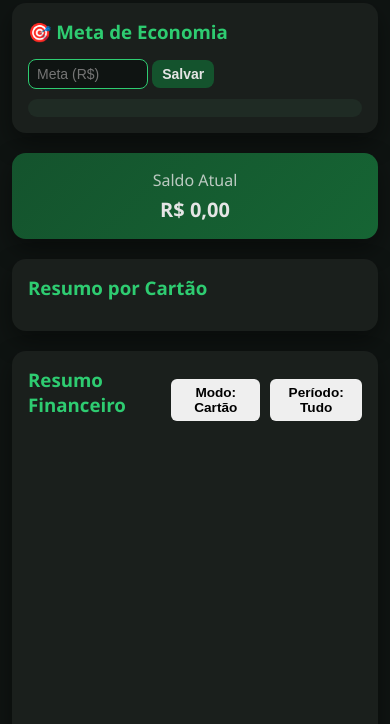
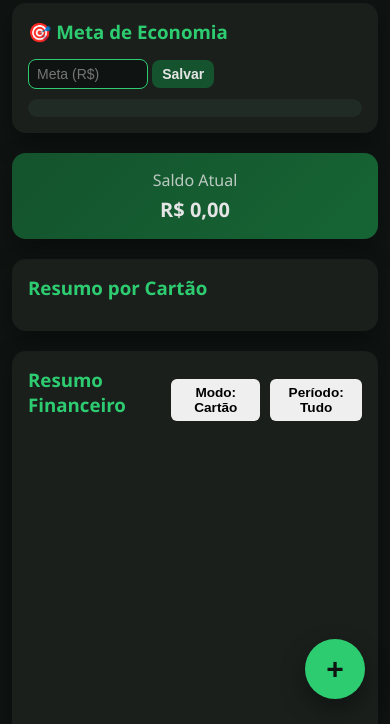
Before and after one commit to tryndadi/controle-financeiro-backend, a website: page public/index.html in a window 390 px wide. Shown: the part 120-844 px from the top of the page. Drawn offline with nearby package versions, Linux system fonts and the light colour scheme; no server answers.

Commit message:
fix: responsividade

```diff
--- a/public/index.html
+++ b/public/index.html
@@ -179,7 +179,9 @@
         </div>
     </div>
 
+    <button id="fab-add">+</button>
     <script src="/script.js" defer></script>
+
 </body>
 
 </html>
--- a/public/script.js
+++ b/public/script.js
@@ -567,6 +567,12 @@ document.getElementById("open-modal").onclick = function () {
     document.getElementById("transaction-modal").classList.add("active");
 };
 
+document.getElementById("fab-add").onclick = () => {
+
+    document.getElementById("modal-overlay").classList.add("active");
+
+};
+
 document.querySelectorAll(".filters select").forEach(select => {
     select.addEventListener("change", render);
 });
--- a/public/style.css
+++ b/public/style.css
@@ -543,3 +543,50 @@ tbody tr {
     }
 
 }
+
+#fab-add {
+
+    position: fixed;
+    bottom: 25px;
+    right: 25px;
+
+    width: 60px;
+    height: 60px;
+
+    border-radius: 50%;
+
+    background: #2ecc71;
+    color: #0f1412;
+
+    font-size: 30px;
+    font-weight: bold;
+
+    border: none;
+    cursor: pointer;
+
+    box-shadow: 0 10px 25px rgba(0, 0, 0, 0.4);
+
+    display: flex;
+    align-items: center;
+    justify-content: center;
+
+    transition: all 0.2s ease;
+
+    z-index: 999;
+
+}
+
+#fab-add:hover {
+
+    transform: scale(1.1);
+    background: #27ae60;
+
+}
+
+@media (min-width: 769px) {
+
+    #fab-add {
+        display: none;
+    }
+
+}
```
